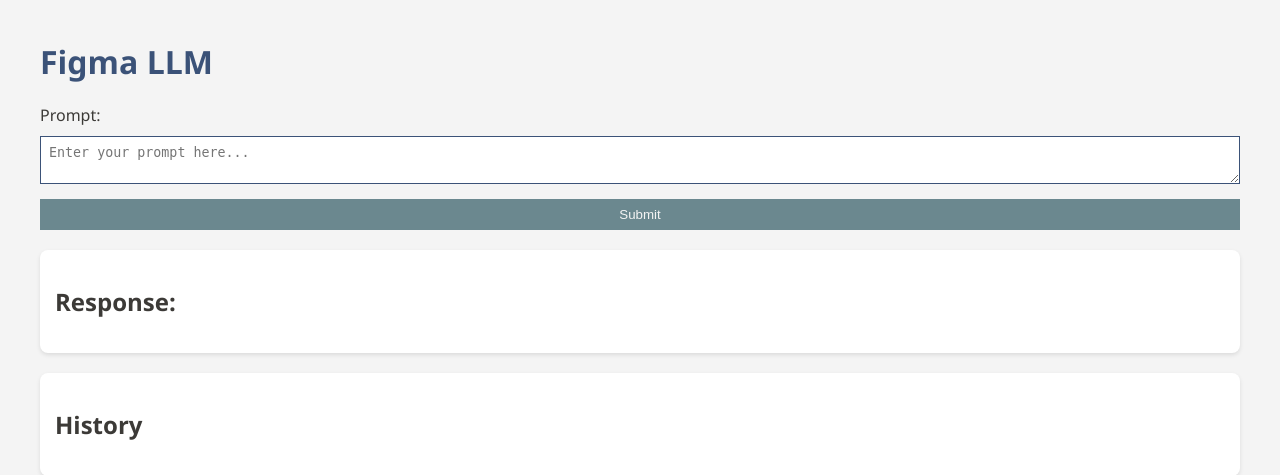
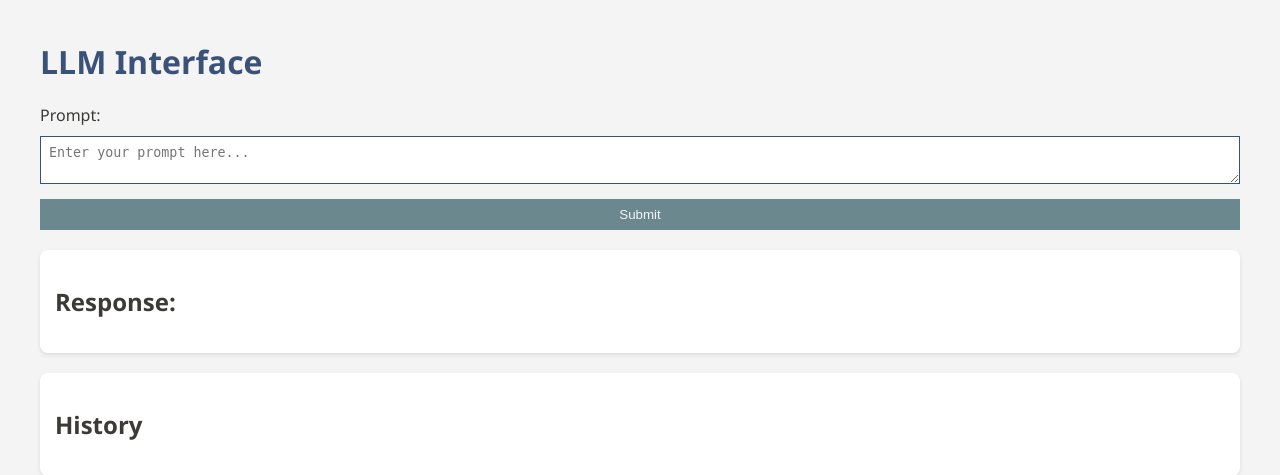
Before and after one commit to enzokro/chaski-llm, a Python web app: template chaski/server/templates/index.html in a window 1280 px wide. Shown: the top 475 px of the page. Run offline with Jinja, Linux system fonts and the light colour scheme; the template is opened without the code that fills it, so the values that code supplies are empty.

Commit message:
rename web app

```diff
--- a/chaski/server/templates/index.html
+++ b/chaski/server/templates/index.html
@@ -80,7 +80,7 @@
 </head>
 <body>
     <header>
-        <h1>Figma LLM</h1>
+        <h1>LLM Interface</h1>
     </header>
     <main>
         <section class="form-section">
```
